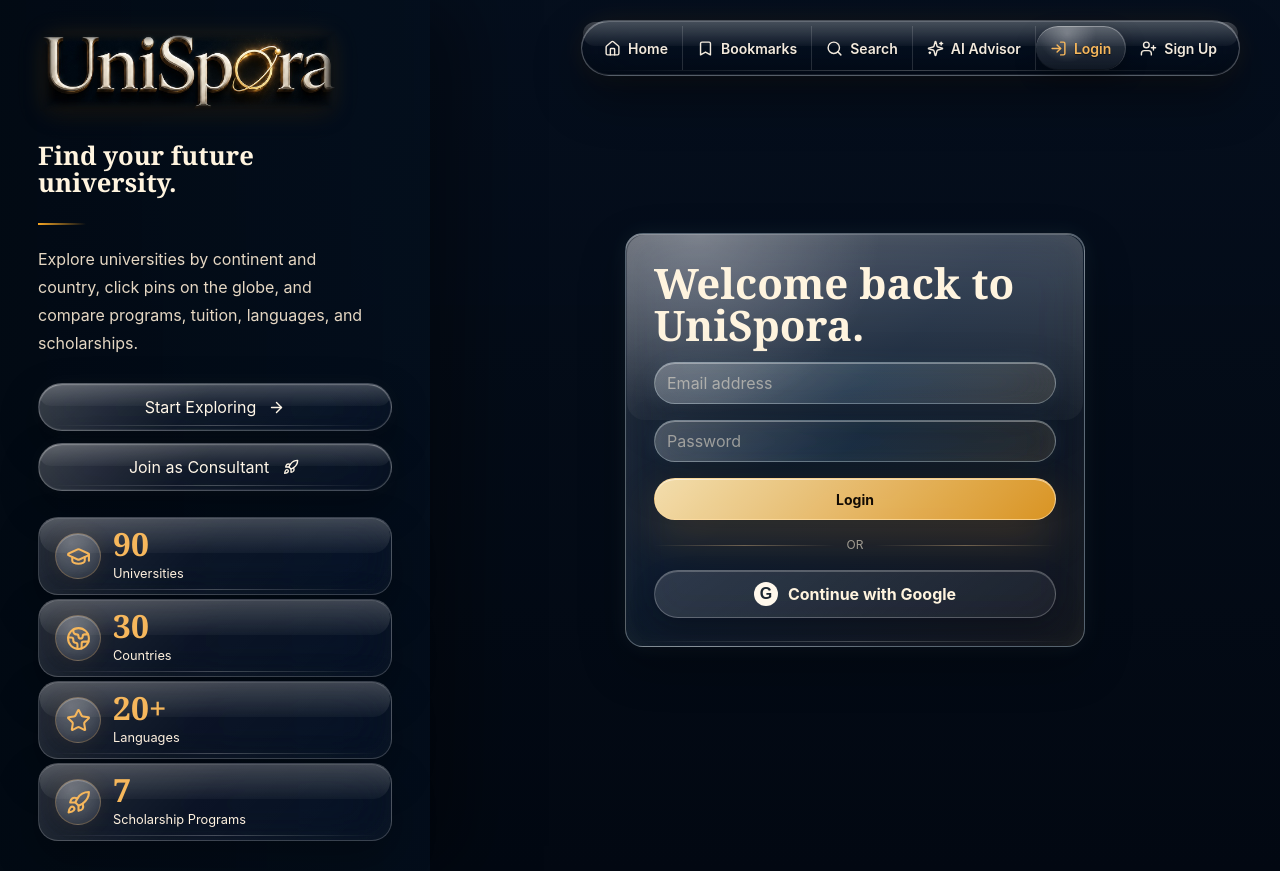
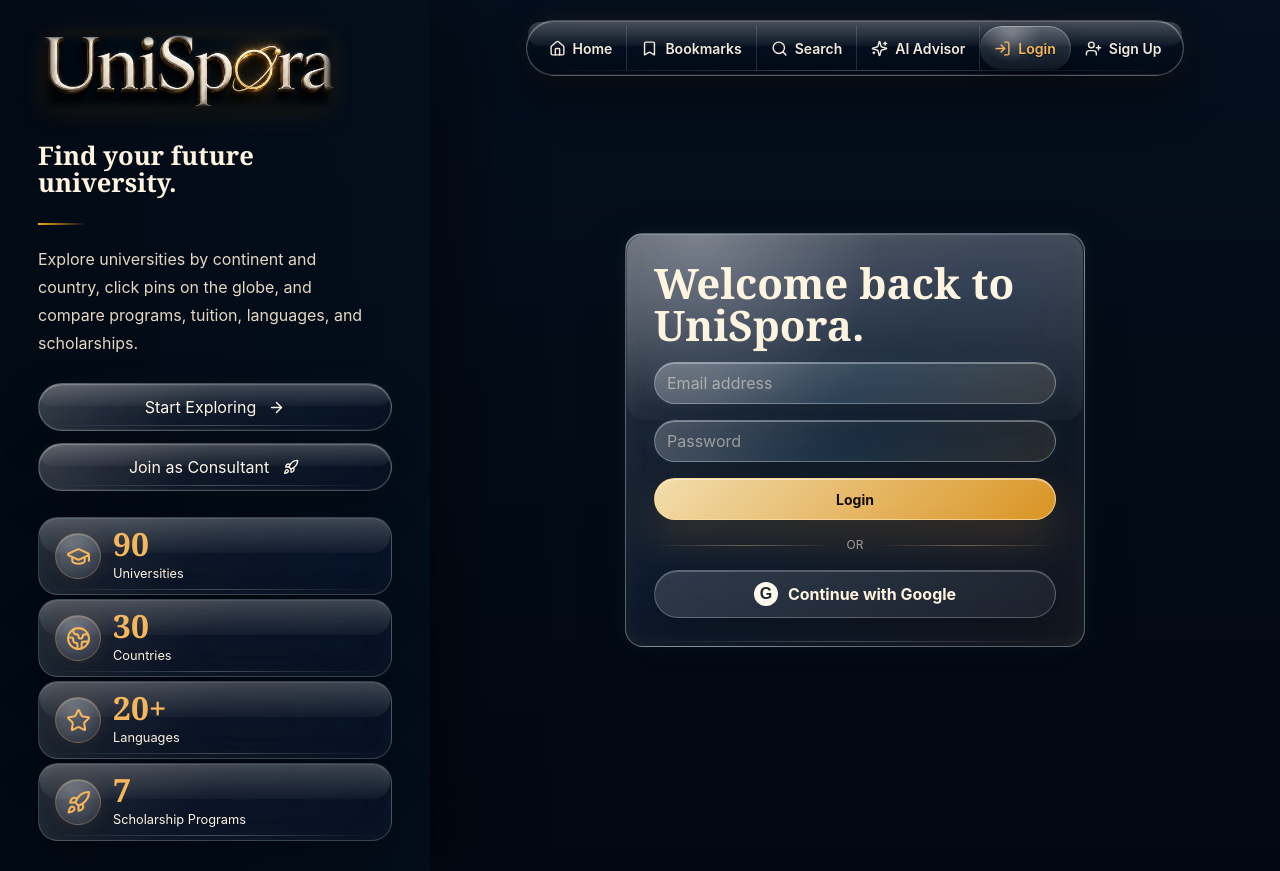
Before and after one commit to shah-ahmad/UNISPORA, a React (Vite) app: page /login in a window 1280 px wide. Built offline with nearby package versions, Linux system fonts and the light colour scheme; no server answers.

Commit message:
Center desktop navigation

```diff
--- a/src/routes/index.tsx
+++ b/src/routes/index.tsx
@@ -279,7 +279,7 @@
           {renderFilterPopover("mobile-filter-popover")}
         </div>
         <div className="absolute left-0 top-0 z-20 hidden h-full w-px bg-gradient-to-b from-transparent via-[#f6a623] to-transparent lg:block" />
-        <div className="home-nav-slot absolute right-[220px] top-2 z-50 hidden xl:block">
+        <div className="home-nav-slot hidden xl:block">
           {searchOpen ? (
             <div className="home-search-popover">
               <label className="home-search-box">
--- a/src/styles.css
+++ b/src/styles.css
@@ -71,7 +71,7 @@
   z-index: 70;
   display: flex;
   align-items: center;
-  justify-content: flex-end;
+  justify-content: center;
   width: 100%;
   margin: 0 auto;
   padding: 20px 40px 12px;
@@ -88,7 +88,7 @@
 }
 
 .app-shell-header .top-nav {
-  justify-self: end;
+  justify-self: center;
   max-width: min(850px, calc(100vw - 510px));
   overflow: visible;
 }
@@ -396,6 +396,11 @@
 }
 
 .home-nav-slot {
+  position: absolute;
+  left: 50%;
+  top: 8px;
+  z-index: 50;
+  transform: translateX(-50%);
   width: fit-content;
   max-width: calc(100vw - 360px);
 }
```
